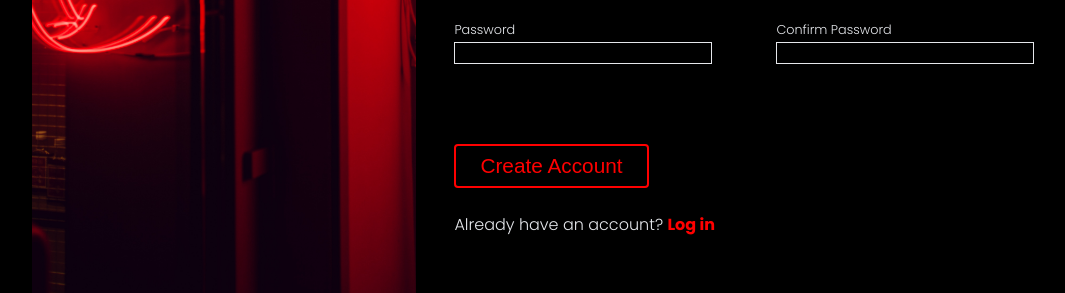
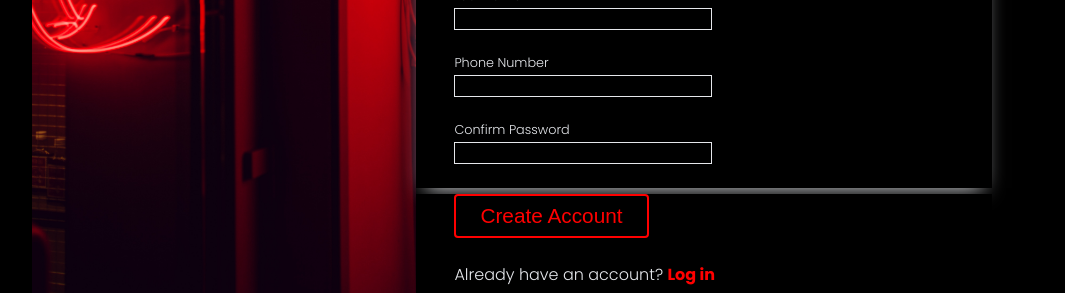
Before and after one commit to jjfowler7/sign-up-form, a plain HTML site: page index.html in a window 1280 px wide. Shown: the part 507-800 px from the top of the page, without its empty margins (128-1193 px from the left). Drawn offline with Linux system fonts and the light colour scheme; a web font is replaced by a local one.

Commit message:
Add shadow to form

```diff
--- a/styles.css
+++ b/styles.css
@@ -35,6 +35,7 @@
 #right-content,
 form {
     display: flex;
+    flex-wrap: wrap;
 }
 
 #wrapper {
@@ -64,7 +65,7 @@ form {
 }
 
 .logo_image {
-   margin: 10px;
+    margin: 10px;
 
 }
 
@@ -83,7 +84,6 @@ form {
     flex-direction: column;
     max-width: 45vw;
     justify-content: space-evenly;
-
 }
 
 
@@ -97,8 +97,8 @@ form {
 }
 
 #middle {
-
     padding-top: 3vh;
+    box-shadow: 0px 10px 20px -10px var(--txt);
 }
 
 
@@ -126,12 +126,12 @@ input {
 
 label {
     font-size: .8rem;
+
 }
 
 #form-title {
     font-size: 1.4rem;
 }
-
 
 #bottom * {
     margin-left: 3vw;
@@ -147,7 +147,7 @@ a:link {
     color: red;
 }
 
-a:visited{
+a:visited {
     color: purple;
 }
 
@@ -167,6 +167,6 @@ button:hover {
     color: white;
 }
 
-button:active{
+button:active {
     transform: translateY(5px);
 }
```
Also changed, not shown: scripts.js (added).
